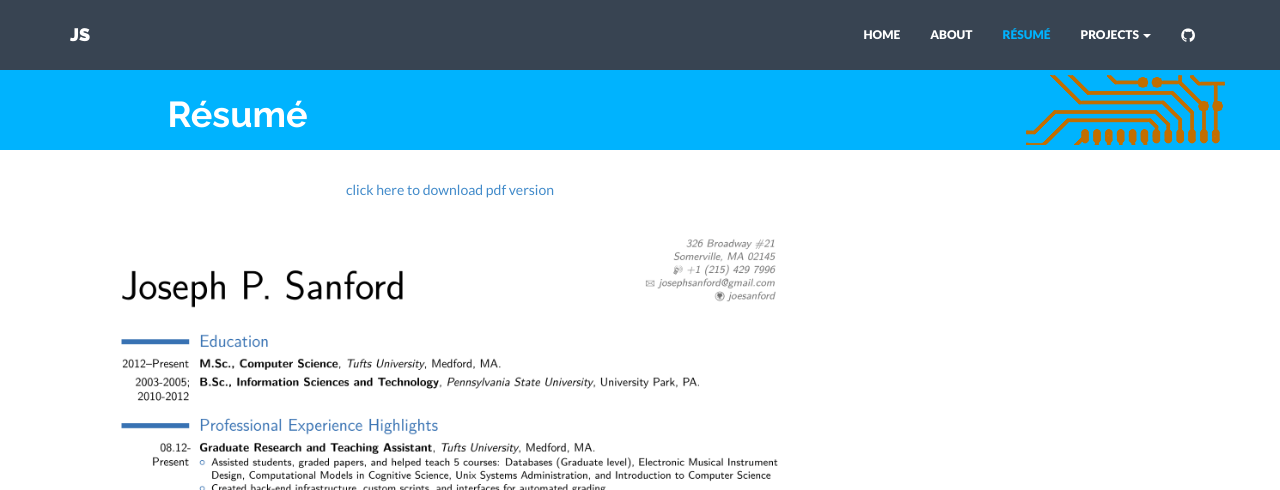
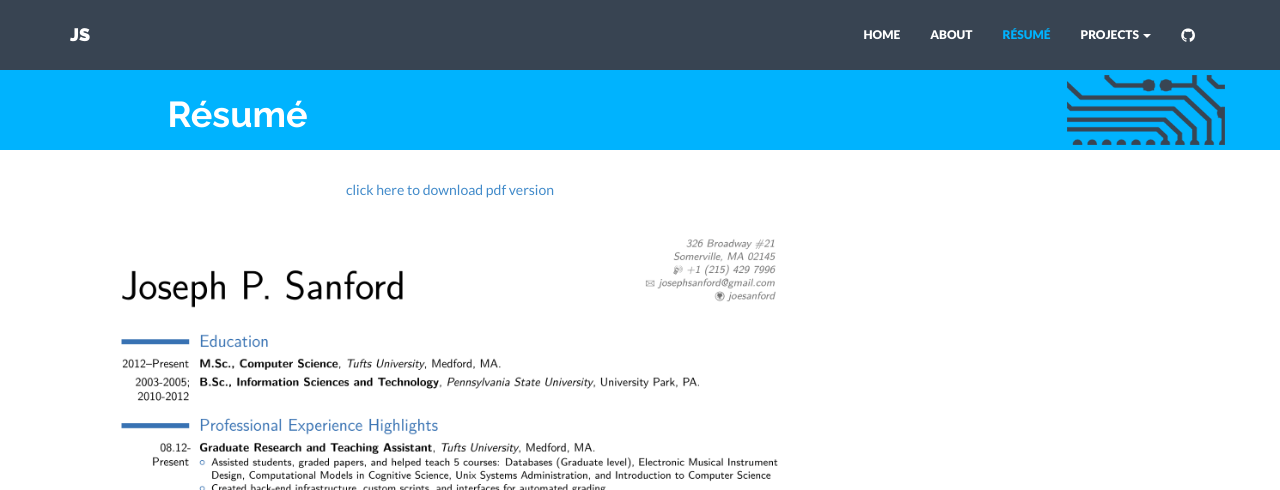
Before and after one commit to joesanford/homepage, a Flask app: page /resume in a window 1280 px wide. Shown: the top 490 px of the page. Run offline with Flask 2, Linux system fonts and the light colour scheme; some libraries are stand-ins or nearby versions.

Commit message:
Changed circuit img

```diff
--- a/templates/base.html
+++ b/templates/base.html
@@ -52,7 +52,7 @@
 
 	<div id="headerwrap">
 	    <div class="container">
-			<div class="row" style="background-image: url(static/img/circuit.png); background-repeat: no-repeat; background-position: right top;">
+			<div class="row" style="background-image: url(static/img/circuit.png); background-repeat: no-repeat; background-position: right top; background-size: 158px 70px;">
 				<div class="col-lg-1"></div>
 				<div class="col-lg-6 col-lg-offset-0" align="left">
 					{% block title %}{% endblock %}
--- a/templates/resume.html
+++ b/templates/resume.html
@@ -12,7 +12,7 @@
 <div class="col-lg-8" align="center">
 	<br>
 	<a href="static/joe_sanford.pdf">click here to download pdf version</a><br>
-	<img src="static/img/joe_sanford.png">
+	<img src="static/img/joe_sanford.png"><br><br>
 </div>
 <div class="col-lg-2"></div>
 </div>
```
Also changed, not shown: static/img/circuit.png.
